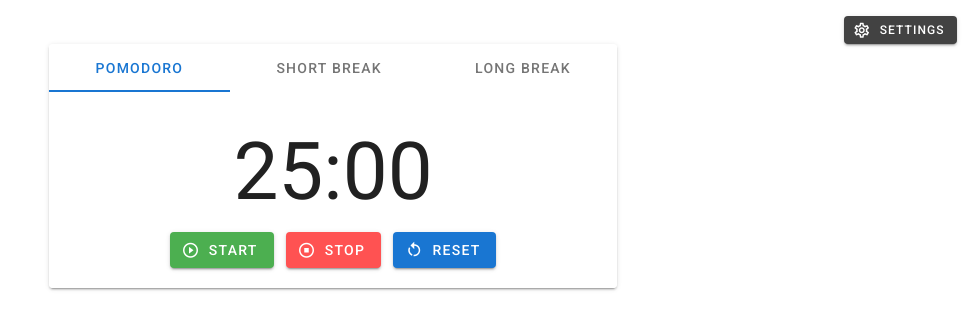
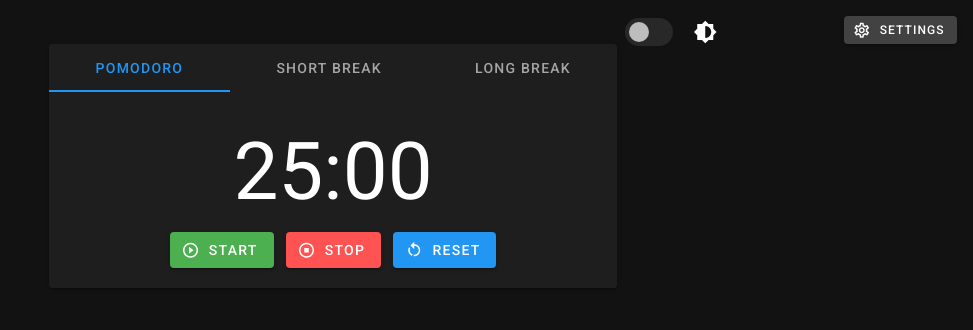
Before and after one commit to TheJuanAndOnly99/vuejs-pomodoro-timer-app, a Vue app: page / in a window 1280 px wide. Shown: the top 330 px of the page, without its empty margins (307-1280 px from the left). Built offline with nearby package versions, Linux system fonts and the light colour scheme.

Commit message:
Implement light/dark theme toggle

```diff
--- a/src/App.vue
+++ b/src/App.vue
@@ -9,6 +9,21 @@
           <v-btn @click="dialog = true" absolute top right dark small color="secondary">
             <v-icon left>mdi-cog-outline</v-icon>Settings
           </v-btn>
+          <v-switch
+            v-model="switch1"
+            @change="changeTheme"
+            inset
+            absolute
+            top
+            right
+            dark
+            small
+            color="black"
+          >
+            <template v-slot:label>
+              <v-icon right>mdi-brightness-6</v-icon>
+            </template>
+          </v-switch>
         </v-row>
       </v-container>
     </v-main>
@@ -24,7 +39,12 @@ export default {
   components: {
     Pomodoro
   },
-
+  props: {
+    switch1: {
+      type: Boolean,
+      required: true
+    }
+  },
   data() {
     return {
       dialog: false
@@ -33,6 +53,9 @@ export default {
   methods: {
     closeDialog() {
       this.dialog = false;
+    },
+    changeTheme() {
+      this.$vuetify.theme.dark = !this.$vuetify.theme.dark;
     }
   }
 };
--- a/src/components/SettingsDialog.vue
+++ b/src/components/SettingsDialog.vue
@@ -2,7 +2,7 @@
   <v-dialog v-model="dialog" persistent max-width="600px">
     <v-card>
       <v-card-title>
-        <span class="headline">Settings</span>
+        <span class="headline">TIMER SETTINGS</span>
       </v-card-title>
 
       <v-card-text>
--- a/src/plugins/vuetify.js
+++ b/src/plugins/vuetify.js
@@ -6,5 +6,8 @@ Vue.use(Vuetify);
 export default new Vuetify({
   icons : {
     iconfont : 'mdi'
+  },
+  theme : {
+    dark : true
   }
 });
```
